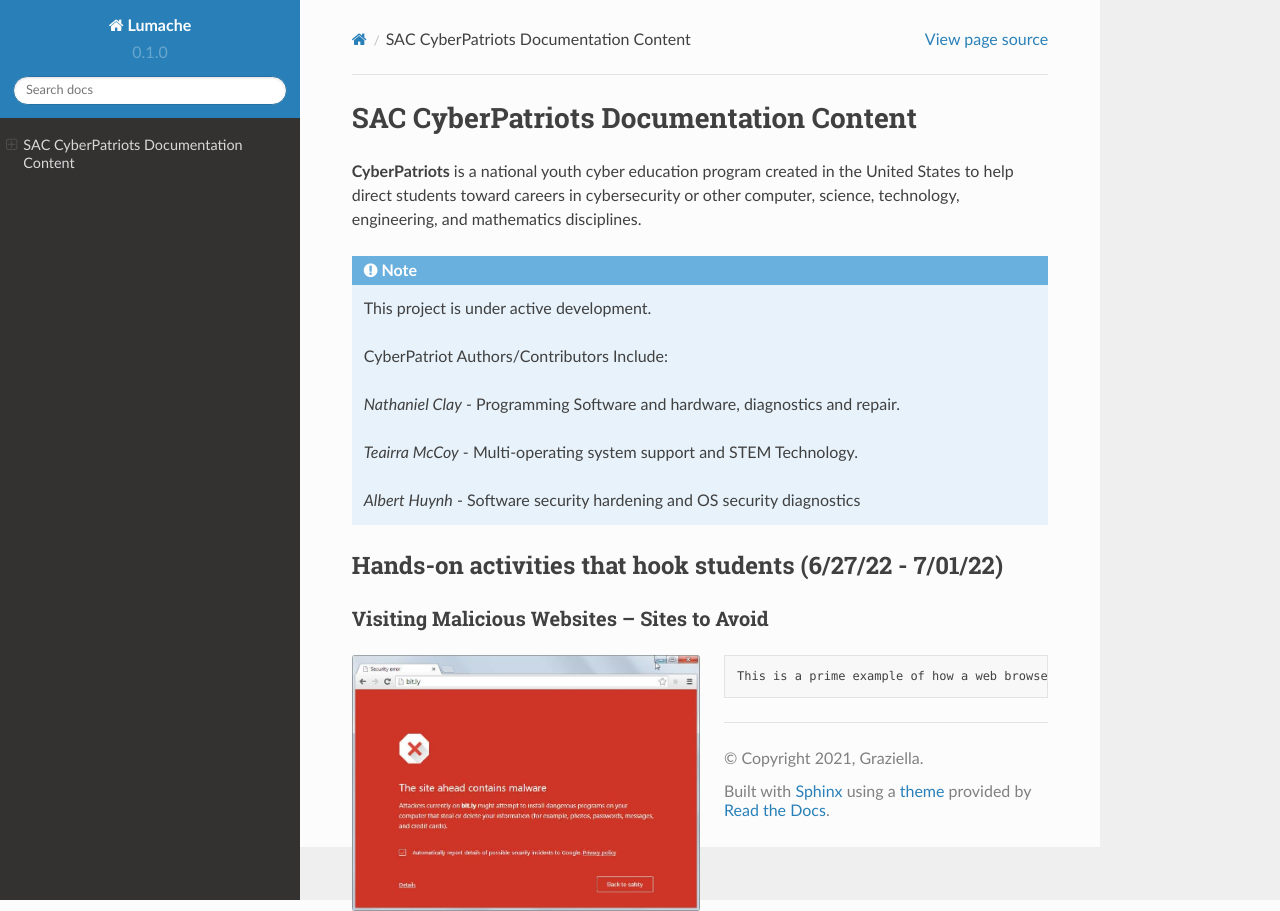
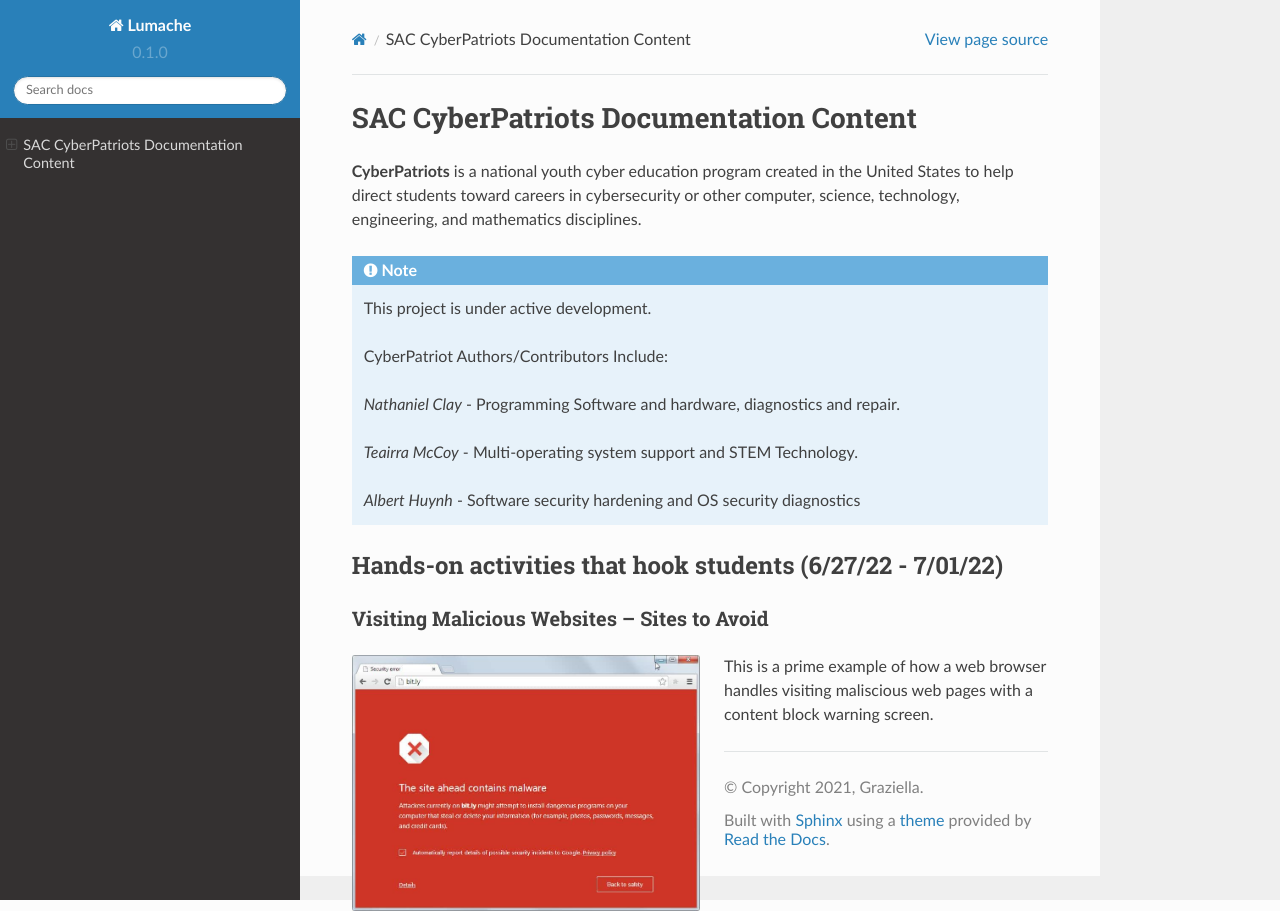
Before and after one commit to natt96z/cybersac, a Sphinx documentation site: the page built from docs/source/index.rst, in a window 1280 px wide. Built offline with Sphinx 7.4.7 and the Read the Docs theme 2.0.0, drawn with Linux system fonts in a browser that asks for light colours.

Commit message:
Update index.rst

```diff
--- a/docs/source/index.rst
+++ b/docs/source/index.rst
@@ -25,6 +25,6 @@ Visiting Malicious Websites – Sites to Avoid
    :width: 50%
    :align: left
 
-.. code-block:: RST
+.. line-block::
 
    This is a prime example of how a web browser handles visiting maliscious web pages with a content block warning screen.
```
